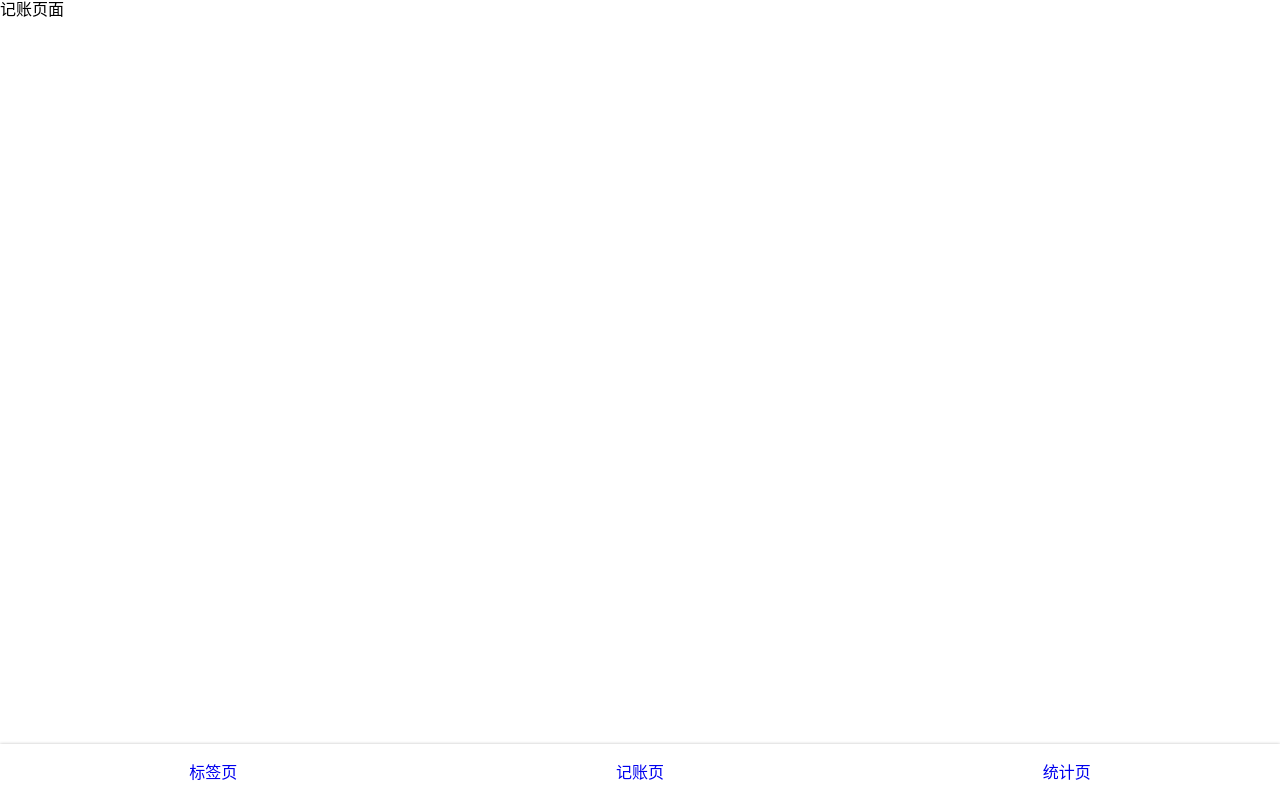
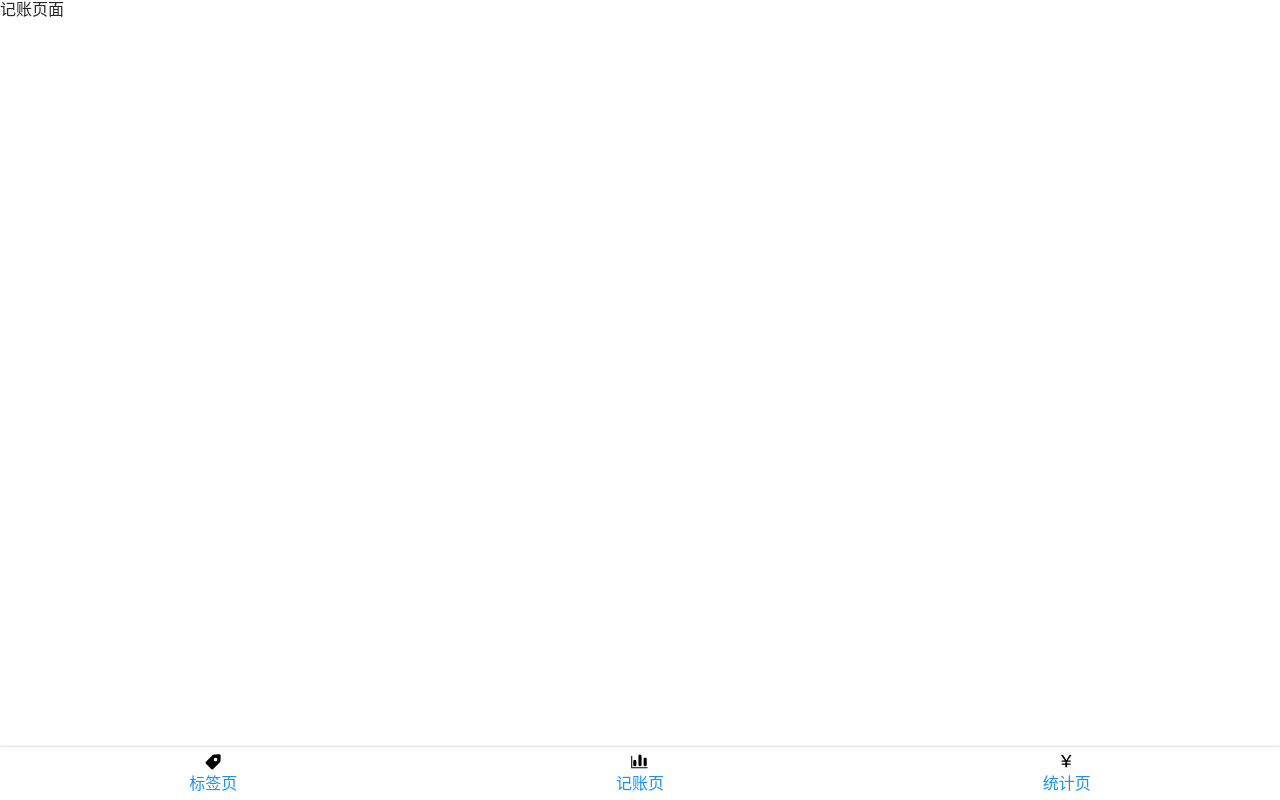
Before and after one commit to zhangxiaolin999/react-bill, a React app: page /#/money in a window 1280 px wide. Built offline with nearby package versions, Linux system fonts and the light colour scheme.

Commit message:
封装svg

```diff
--- a/config/webpack.config.js
+++ b/config/webpack.config.js
@@ -360,6 +360,7 @@ module.exports = function (webpackEnv) {
     module: {
       strictExportPresence: true,
       rules: [
+           // webpack >= 2 multiple loaders
         // Disable require.ensure as it's not a standard language feature.
         { parser: { requireEnsure: false } },
         {
@@ -367,6 +368,13 @@ module.exports = function (webpackEnv) {
           // match the requirements. When no loader matches it will fall
           // back to the "file" loader at the end of the loader list.
           oneOf: [
+            {
+              test: /\.svg$/,
+              use: [
+                { loader: 'svg-sprite-loader', options: {} },
+                { loader: 'svgo-loader', options: {}}
+              ]
+            },
             // TODO: Merge this config once `image/avif` is in the mime-db
             // https://github.com/jshttp/mime-db
             {
--- a/package.json
+++ b/package.json
@@ -15,8 +15,11 @@
     "@types/react-dom": "^17.0.0",
     "@types/react-router-dom": "^5.1.7",
     "@types/styled-components": "^5.1.7",
+    "@types/svg-sprite-loader": "^3.9.2",
+    "@types/webpack-env": "^1.16.0",
     "@typescript-eslint/eslint-plugin": "^4.5.0",
     "@typescript-eslint/parser": "^4.5.0",
+    "antd": "^4.12.2",
     "babel-eslint": "^10.1.0",
     "babel-jest": "^26.6.0",
     "babel-loader": "8.1.0",
@@ -67,6 +70,8 @@
     "sass-loader": "^10.0.5",
     "semver": "7.3.2",
     "style-loader": "1.3.0",
+    "svg-sprite-loader": "^5.2.1",
+    "svgo-loader": "^2.2.1",
     "terser-webpack-plugin": "4.2.3",
     "ts-pnp": "1.2.0",
     "typescript": "^4.1.2",
--- a/src/App.tsx
+++ b/src/App.tsx
@@ -1,6 +1,6 @@
 import React from 'react';
 import styled from 'styled-components'
-import { HashRouter as Router,Switch, Route,Link,Redirect } from "react-router-dom";
+import { HashRouter as Router,Switch, Route,Redirect } from "react-router-dom";
 import  Nav from 'components/Nav';
 
 const Wrapper = styled.div`
--- a/src/components/Nav/index.jsx
+++ b/src/components/Nav/index.tsx
@@ -1,6 +1,6 @@
 import styled from 'styled-components'
 import { Link } from "react-router-dom";
-
+import Svg from 'components/Svg'
 const NavWrapper = styled.nav`
   line-height:24px;
   box-shadow: 0 0 3px rgba(0,0,0,.25);
@@ -9,7 +9,15 @@ const NavWrapper = styled.nav`
     > li {
       width:33.33333%;
       text-align:center;
-      padding:16px;
+      padding: 5px 0;
+      display:flex;
+      flex-direction:column;
+      align-items:center;
+      justify-content:center;
+      .icon{
+        width:19px;
+        height:19px;
+      }
     }
   }
 `
@@ -19,12 +27,15 @@ const Nav = ()=>{
        <NavWrapper>
         <ul>
             <li>
-              <Link to="/tags">标签页</Link>
+             <Svg name='tags' />
+             <Link to="/tags">标签页</Link>
             </li>
-            <li>
+          <li>
+              <Svg name='statistics' / >
               <Link to="/money">记账页</Link>
             </li>
-            <li>
+          <li>
+              <Svg name='money' />
               <Link to="/statistics">统计页</Link>
             </li>
           </ul>
--- /dev/null
+++ b/src/components/Svg/index.tsx
@@ -0,0 +1,15 @@
+let importAll = (requereContext: __WebpackModuleApi.RequireContext) => requereContext.keys().forEach(requereContext);
+try {  importAll(require.context( './../../assets/svg', true, /\.svg$/ )) } catch (error) { console.error(error)}
+
+type Props = {
+    name: string
+}
+
+const Icon = (props: Props) => {
+    return (
+        <svg className='icon'>
+            <use xlinkHref={"#"+ props.name}></use>
+        </svg>
+    )
+}
+export default Icon
--- a/src/style/index.scss
+++ b/src/style/index.scss
@@ -1,9 +1,11 @@
 @import 'style/helper';
 @import 'style/reset';
 @import-normalize;
+@import '~antd/dist/antd.css';  // antd css
 *{margin:0;padding:0}
 *{box-sizing:border-box}
 *::before{box-sizing:border-box}
 *::after{box-sizing:border-box}
 a{text-decoration:none;color:inierit;}
 body{font-family: $font-hei;font-size:16px;line-height:1.2}
+.icon{width:1em;height:1em;display:inline-block}
```
Also changed, not shown: 1 other file (tests, documents, lock files or other folders).
